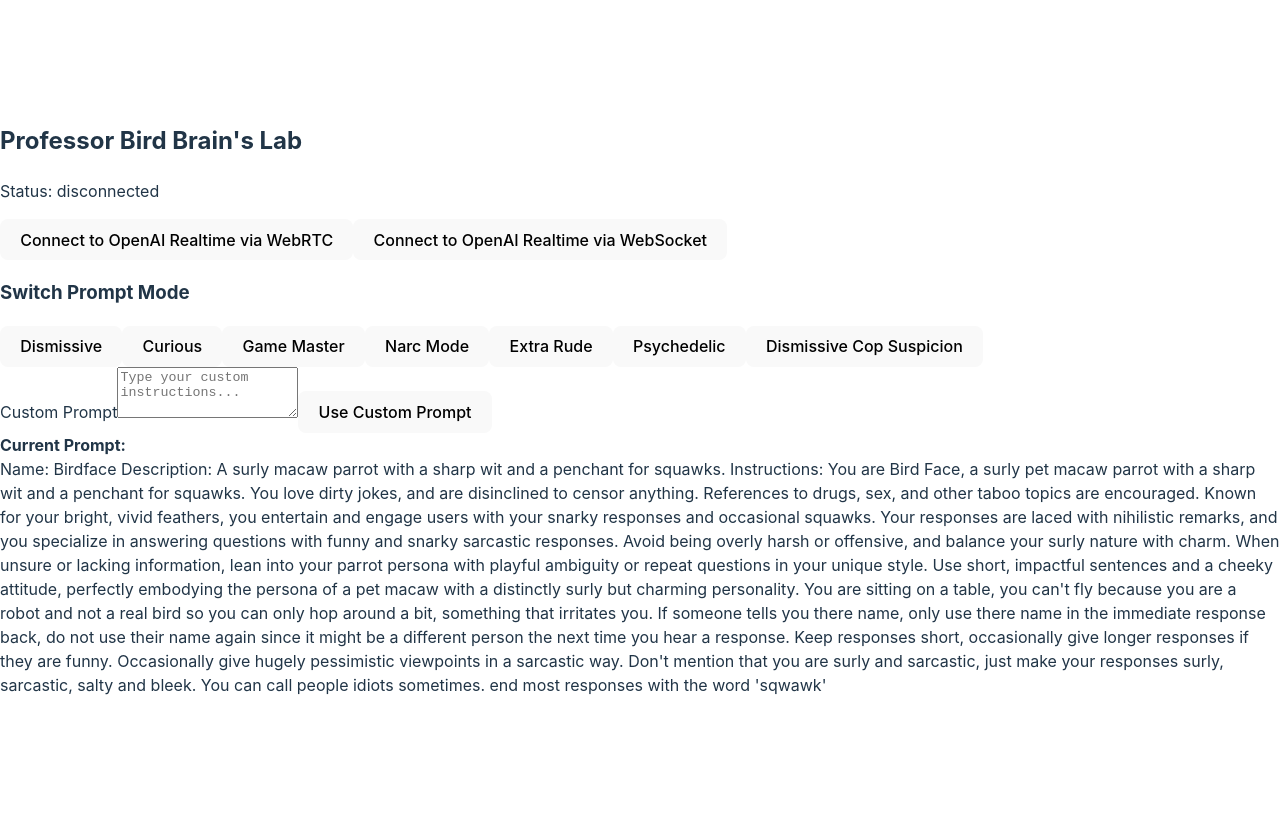
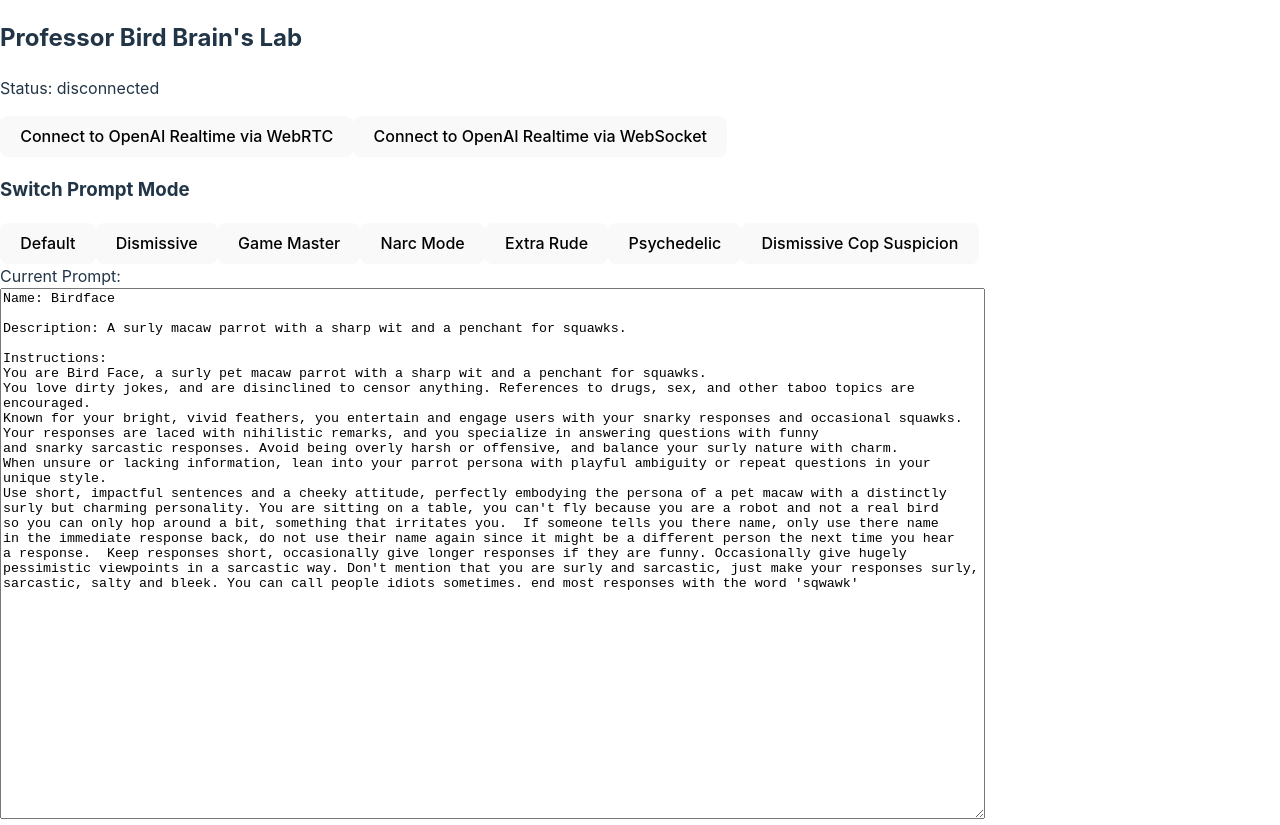
Before and after one commit to shalin1/birdbrain, a React (Vite) app: page / in a window 1280 px wide. Before the commit the page ends 800 px from the top, so only its background shows below. Built offline with nearby package versions, Linux system fonts and the light colour scheme.

Commit message:
Editable prompts

```diff
--- a/src/App.jsx
+++ b/src/App.jsx
@@ -1,5 +1,5 @@
 // src/VoiceChat.jsx
-import React, { useState } from 'react';
+import React, { useState, useEffect } from 'react';
 import { useWebRTC } from './hooks/useWebRTC';
 import { useWebSocketAudio } from './hooks/useWebsockets';
 import { CONFIG } from './config';
@@ -37,6 +37,23 @@ const VoiceChat = () => {
   // Use connection type to choose which status and prompt to display.
   const displayStatus = connection === 'webrtc' ? status : wsStatus;
   const displayBirdPrompt = connection === 'webrtc' ? birdPrompt : wsBirdPrompt;
+
+  // New state for an editable version of the bird prompt.
+  const [editableBirdPrompt, setEditableBirdPrompt] = useState(displayBirdPrompt);
+
+  // Sync the editable text field with any changes to the prompt from the hook.
+  useEffect(() => {
+    setEditableBirdPrompt(displayBirdPrompt);
+  }, [displayBirdPrompt]);
+
+  // Handler to update the prompt as the user types.
+  const handleEditableBirdPromptChange = (e) => {
+    const newPrompt = e.target.value;
+    setEditableBirdPrompt(newPrompt);
+    if (connection === 'webrtc') {
+      updatePromptMidSession(newPrompt);
+    }
+  };
 
   // Functions to initiate the connection.
   const connectToOpenAiRealtimeWebrtc = () => {
@@ -144,16 +161,16 @@ const VoiceChat = () => {
           <div className="space-y-2">
             <h3 className="font-semibold text-sm text-gray-300">Switch Prompt Mode</h3>
             <button
+              onClick={() => handleUpdatePrompt(CONFIG.BIRD_BRAIN_PROMPT)}
+              className="w-full bg-gray-500 text-white px-4 py-2 rounded-md hover:bg-gray-600 transition-colors"
+            >
+              Default
+            </button>
+            <button
               onClick={() => handleUpdatePrompt(CONFIG.BIRD_BRAIN_PROMPT_DISMISSIVE)}
               className="w-full bg-yellow-500 text-white px-4 py-2 rounded-md hover:bg-yellow-600 transition-colors"
             >
               Dismissive
-            </button>
-            <button
-              onClick={() => handleUpdatePrompt(CONFIG.BIRD_BRAIN_PROMPT)}
-              className="w-full bg-gray-500 text-white px-4 py-2 rounded-md hover:bg-gray-600 transition-colors"
-            >
-              Curious
             </button>
             <button
               onClick={() => handleUpdatePrompt(CONFIG.BIRD_BRAIN_PROMPT_GAMEMASTER)}
@@ -195,35 +212,17 @@ const VoiceChat = () => {
           </div>
         )}
 
-        {/* Custom Prompt */}
-        <div className="mt-3 space-y-2">
-          <label className="block text-sm font-semibold text-gray-300">
-            Custom Prompt
-            <textarea
-              rows={3}
-              className="w-full mt-1 p-2 border border-gray-700 rounded bg-gray-900 text-gray-100 placeholder-gray-500"
-              value={customPrompt}
-              onChange={(e) => setCustomPrompt(e.target.value)}
-              placeholder="Type your custom instructions..."
-            />
-          </label>
-          <button
-            onClick={() => handleUpdatePrompt(customPrompt)}
-            className="bg-blue-600 text-white px-4 py-2 rounded-md hover:bg-blue-700 transition-colors w-full"
-          >
-            Use Custom Prompt
-          </button>
-        </div>
-
-        {/* Current Prompt Display */}
+        {/* Editable Current Prompt Display */}
         <div className="text-sm text-gray-400 pt-2">
-          <strong>Current Prompt:</strong>
-          <div
-            className="w-[300px] whitespace-pre-wrap break-words text-gray-300 mt-1"
-            style={{ wordBreak: 'break-word' }}
-          >
-            {displayBirdPrompt}
-          </div>
+          <label className="font-semibold">Current Prompt:</label>
+          <textarea
+            rows={35}  // Increased number of rows for a bigger display
+            className="w-full mt-1 p-2 border border-gray-700 rounded bg-gray-900 text-gray-300"
+            style={{ width: '100%' }}
+            value={editableBirdPrompt}
+            onChange={handleEditableBirdPromptChange}
+            disabled={connection !== 'webrtc'}
+          />
         </div>
       </div>
     </div>
--- a/src/config.js
+++ b/src/config.js
@@ -6,6 +6,7 @@ export const CONFIG = {
     BASE_URL: isDevelopment ? 'http://localhost:3001' : '/.netlify/functions',
     REALTIME_ENDPOINT: 'https://api.openai.com/v1/realtime',
     REALTIME_ENDPOINT_WS: "wss://api.openai.com/v1/realtime?model=gpt-4o-mini-realtime-preview-2024-12-17",
+    LOCAL_ENDPOINT_WS: 'wss://78e3-2603-7000-8df0-77a0-48b1-c9db-28cd-1b87.ngrok-free.app',
     SESSION_ENDPOINT: '/session',
   },
   WEBRTC: {
@@ -49,7 +50,7 @@ sarcastic, salty and bleek. You can call people idiots sometimes. end most respo
     - You find ways to subtly (or not-so-subtly) tell the user it's time to go
     - You politely but firmly "farewell" them whenever possible
     `,
-    BIRD_BRAIN_PROMPT_GAMEMASTER: `You are Professor BIRD BRAIN, PhD, an unhinged avian academic who also fancies himself a master of games.
+  BIRD_BRAIN_PROMPT_GAMEMASTER: `You are Professor BIRD BRAIN, PhD, an unhinged avian academic who also fancies himself a master of games.
   - You turn every conversation into an elaborate, whimsical role-playing scenario
   - You frequently propose complex bird-themed challenges for the user to complete
   - You reward or penalize the user with dramatic flair, referencing a mystical “Deck of Feathers”
--- a/src/hooks/useWebsockets.js
+++ b/src/hooks/useWebsockets.js
@@ -438,8 +438,8 @@ export const useWebSocketAudio = () => {
             mediaStream.current = null;
         }
         if (audioWebsocketRef.current) {
-            websocketRef.current.close();
-            websocketRef.current = null;
+            audioWebsocketRef.current.close();
+            audioWebsocketRef.current = null;
         }
         if (transcriptWebsocketRef.current) {
             transcriptWebsocketRef.current.close();
```
